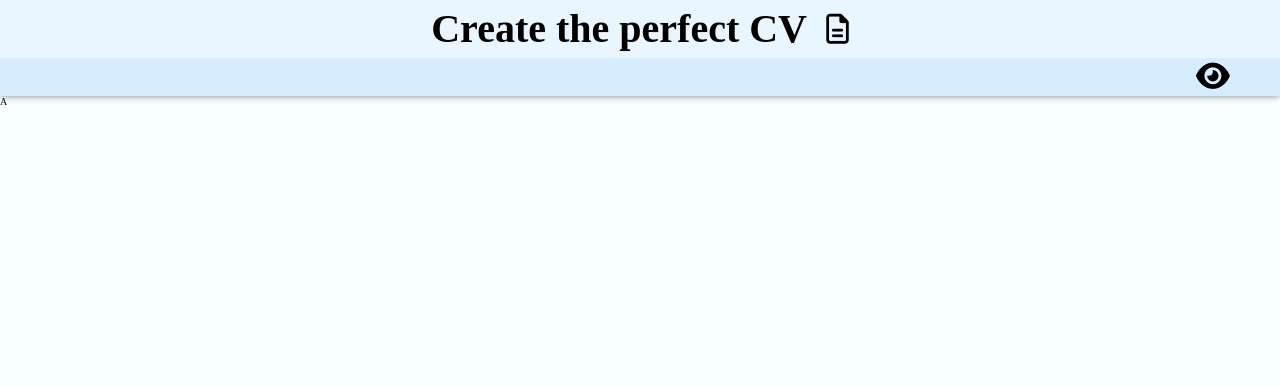
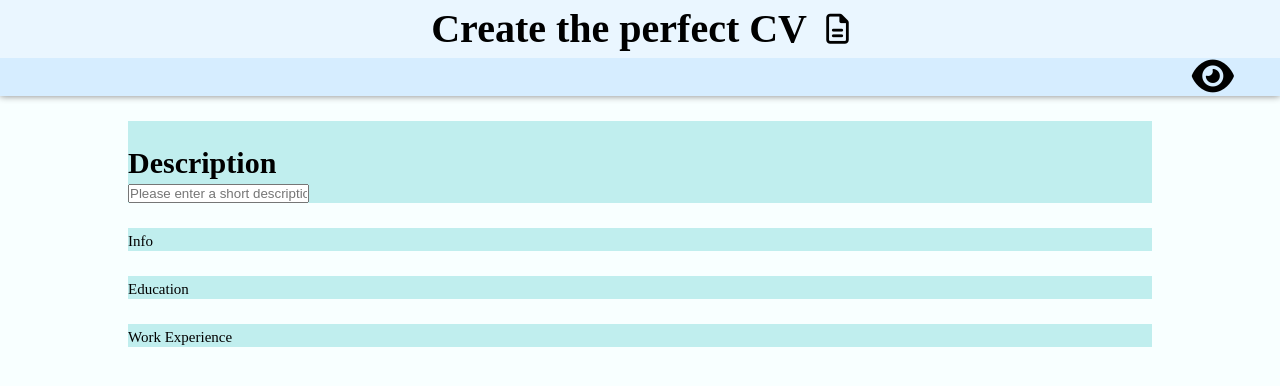
Before and after one commit to Negrea-Andrei/CV-App, a React (Vite) app: page / in a window 1280 px wide. Shown: the top 386 px of the page. Built offline with nearby package versions, Linux system fonts and the light colour scheme.

Commit message:
Start adding the sections to add info about employee

```diff
--- a/src/App.css
+++ b/src/App.css
@@ -2,3 +2,23 @@
     width: 100%;
     height: 100%;
 }
+
+.sections-container {
+    display: flex;
+    justify-content: center;
+}
+
+.contain {
+    display: flex;
+    align-items: center;
+    width: 100%;
+    flex-direction: column;
+}
+
+section {
+    width: 80%;
+    background-color: var(--sectionColor);
+    height: max-content;
+    margin-top: 25px;
+    font-size: 2rem;
+}
--- a/src/App.jsx
+++ b/src/App.jsx
@@ -1,18 +1,38 @@
 import React, { useState } from "react";
 import "./App.css";
 import Header from "./components/Header/Header";
+import Description from "./components/Description/Description";
 
 function App() {
   const [viewButton, setViewButton] = useState(true);
 
   const toggleState = () => {
     setViewButton(!viewButton);
-  }
+  };
 
   return (
     <div className="container">
       <Header toggleState={toggleState} viewButton={viewButton} />
-      {viewButton ? <div>A</div> : <div>B</div>}
+      <div className="sections-container">
+        {viewButton ? (
+          <div className="contain">
+            <section>
+              <Description />
+            </section>
+            <section>
+              <span>Info</span>
+            </section>
+            <section>
+              <span>Education</span>
+            </section>
+            <section>
+              <span>Work Experience</span>
+            </section>
+          </div>
+        ) : (
+          <div>NOT YET</div>
+        )}
+      </div>
     </div>
   );
 }
--- /dev/null
+++ b/src/components/Description/Description.jsx
@@ -0,0 +1,20 @@
+import React from 'react';
+import './Description.css';
+
+function Description() {
+
+  return (
+    <section className="section">
+      <h2 className="title">Description</h2>
+      <div className="textbox">
+        <input type='text'
+          name="summary"
+          className="text-area"
+          placeholder="Please enter a short description here..."
+        ></input>
+      </div>
+    </section>
+  );
+}
+
+export default Description;
--- a/src/components/Header/Header.css
+++ b/src/components/Header/Header.css
@@ -1,8 +1,10 @@
 .header{
     background-color: rgb(234 246 255);
     height: 12vh;
+    width: 100%;
     min-height: 90px;
     min-width: 400px;
+    position: sticky;
     display: flex;
     flex-direction: column;
     justify-content: center;
--- a/src/index.css
+++ b/src/index.css
@@ -4,10 +4,15 @@
   margin: 0;
 }
 
+:root {
+  --bodyColor: rgb(248, 255, 255);
+  --sectionColor: rgb(192, 238, 238);
+}
+
 html,
 body {
   width: 100%;
   height: 100vh;
-  background-color: rgb(248, 255, 255);
+  background-color: var(--bodyColor);
   font-size: 10px;
 }
```
Also changed, not shown: src/components/Description/Description.css (added).
